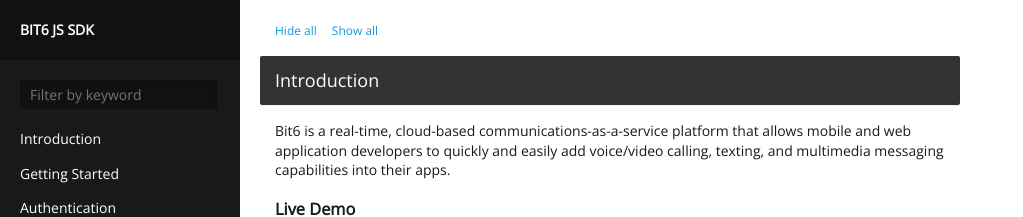
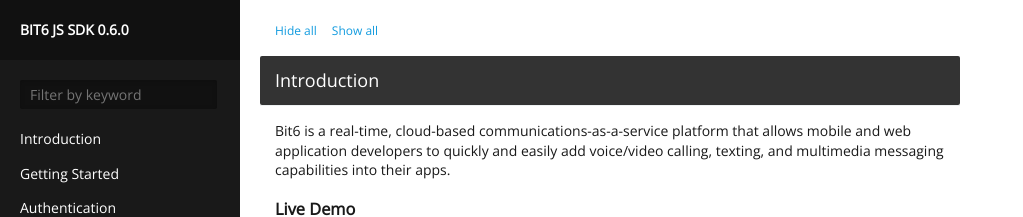
Before and after one commit to bit6/bit6-js-sdk, a Jekyll site: the page built from index.html, in a window 1280 px wide. Shown: the top 217 px of the page, without its empty margins (0-1023 px from the left). Built offline with Jekyll 4.4.1, drawn with Linux system fonts in a browser that asks for light colours; Markdown is read by kramdown in place of the engine named in the settings.

Commit message:
Show SDK version in docs

```diff
--- a/_config.yml
+++ b/_config.yml
@@ -1,5 +1,6 @@
 ---
 title: 'Bit6 JS SDK'
+version: '0.6.0'
 exclude: ['README.markdown']
 permalink: ':title'
 highlighter: 'pygments'
--- a/_includes/nav.html
+++ b/_includes/nav.html
@@ -1,4 +1,4 @@
-<h1>{{ site.title }}</h1>
+<h1>{{ site.title }} {{ site.version }}</h1>
 <ul id='links'>
   {% for post in site.posts reversed %}
     {% if post.category == null %}
```
